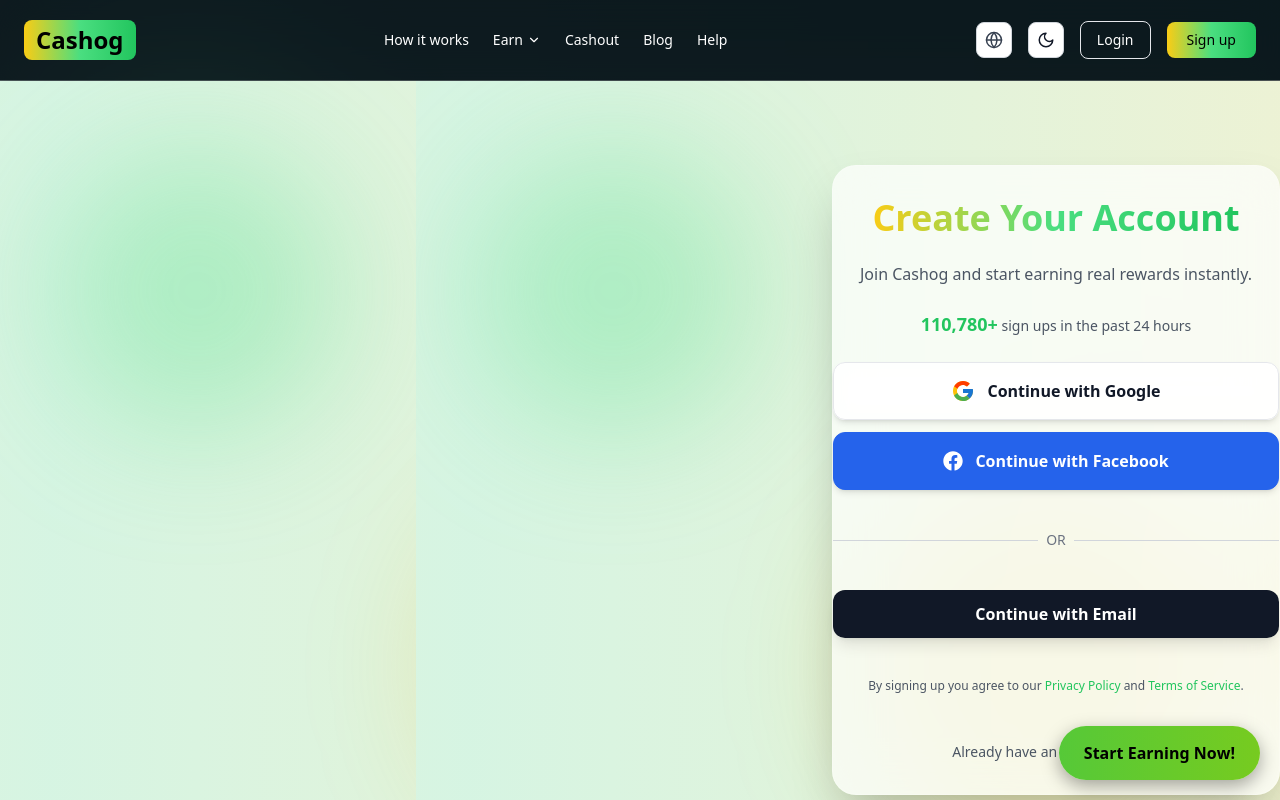
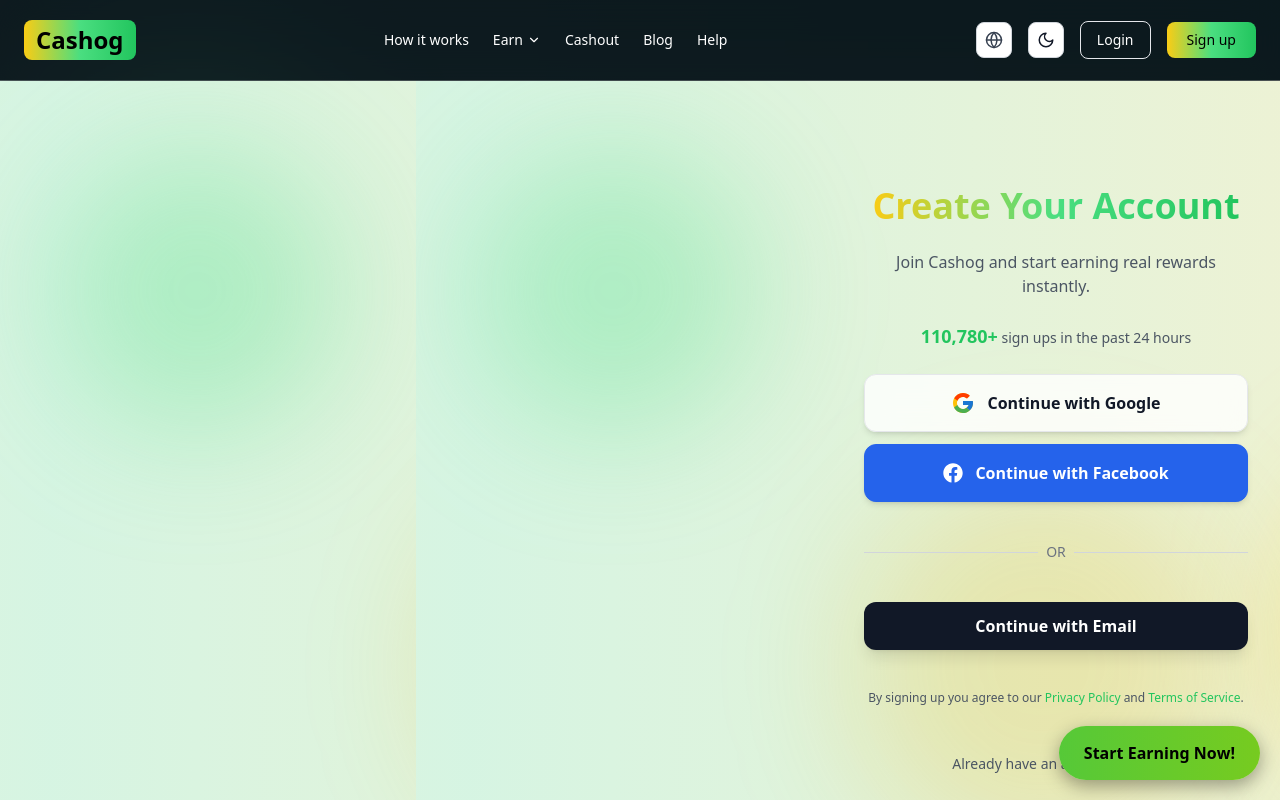
Before and after one commit to tool63/cashin, a Next.js app: page /signup in a window 1280 px wide. Shown: the top 800 px of the page. Built offline with nearby package versions, Linux system fonts and the light colour scheme.

Commit message:
Update page.tsx

```diff
--- a/app/(auth)/signup/page.tsx
+++ b/app/(auth)/signup/page.tsx
@@ -13,13 +13,11 @@ export default function SignupPage() {
   const [showPassword, setShowPassword] = useState(false);
   const [showForm, setShowForm] = useState(false);
 
-  // 🔥 Live Auto Counter
   const [count, setCount] = useState(110780);
 
   useEffect(() => {
     const randomDelay = () =>
       Math.floor(Math.random() * (300000 - 5000) + 5000); // 5s–5min
-
     let timeout: NodeJS.Timeout;
 
     const updateCounter = () => {
@@ -48,13 +46,12 @@ export default function SignupPage() {
         description="Create a free Cashog account and start earning rewards instantly."
       />
 
+      {/* ✅ Desktop + Mobile Centered Card */}
       <motion.div
         initial={{ opacity: 0, y: 20 }}
         animate={{ opacity: 1, y: 0 }}
         transition={{ duration: 0.5 }}
-        className="w-full max-w-md flex flex-col items-center gap-6 px-4 sm:px-0
-        backdrop-blur-xl bg-white/70 dark:bg-white/5
-        border border-white/20 shadow-2xl rounded-3xl p-8"
+        className="w-full max-w-xl sm:max-w-md flex flex-col items-center gap-6 px-4 sm:px-8 mx-auto"
       >
         {/* Header */}
         <h1 className="text-3xl sm:text-4xl font-extrabold text-center bg-clip-text text-transparent bg-gradient-to-r from-yellow-400 via-green-400 to-green-500">
@@ -65,7 +62,7 @@ export default function SignupPage() {
           Join Cashog and start earning real rewards instantly.
         </p>
 
-        {/* 🔢 Live Counter */}
+        {/* Live Counter */}
         <div className="text-sm text-gray-600 dark:text-gray-400 text-center">
           <span className="font-bold text-green-500 text-lg">
             {count.toLocaleString()}+
@@ -85,7 +82,7 @@ export default function SignupPage() {
           <div className="flex-grow border-t border-gray-300 dark:border-gray-600"></div>
         </div>
 
-        {/* Continue with Email Button */}
+        {/* Continue with Email */}
         {!showForm && (
           <button
             onClick={() => setShowForm(true)}
@@ -95,7 +92,7 @@ export default function SignupPage() {
           </button>
         )}
 
-        {/* ✨ Smooth Animated Form Reveal */}
+        {/* Animated Form Reveal */}
         <AnimatePresence>
           {showForm && (
             <motion.form
```
